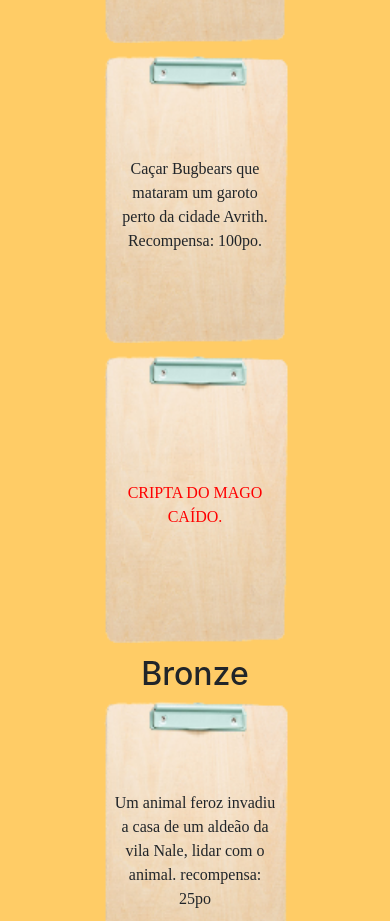
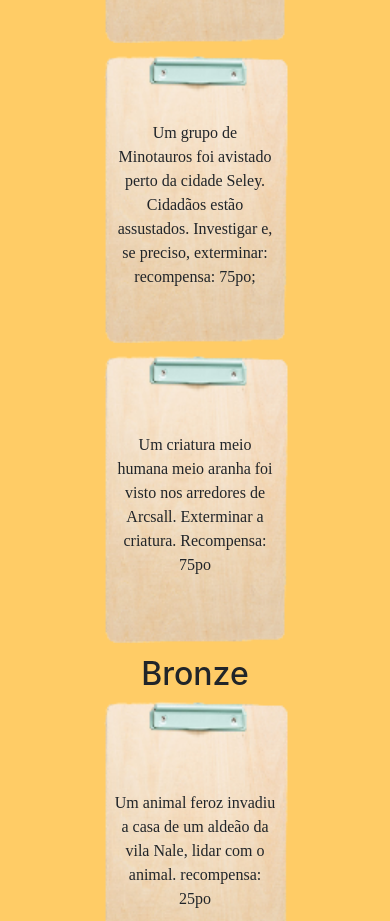
Before and after one commit to CaioCohen/CorruptedDominion, an Angular app: page /missoes in a window 390 px wide. Shown: the part 1360-2281 px from the top of the page. Built offline with nearby package versions, Linux system fonts and the light colour scheme; what ngx-bootstrap-icons would draw is missing.

Commit message:
decima sessão

```diff
--- a/src/app/main/missoes/missoes.component.html
+++ b/src/app/main/missoes/missoes.component.html
@@ -38,14 +38,15 @@
                     <div class="col-md-4 missao">
                         <img class="mission" src="../../assets/imgs/fundoPrancheta.png">
                         <div class="texto">
-                            Caçar Bugbears que mataram um garoto perto da cidade Avrith.
-                            Recompensa: 100po.
+                            Um grupo de Minotauros foi avistado perto da cidade Seley. Cidadãos estão assustados. Investigar e, se preciso, exterminar:
+                            recompensa: 75po;
                         </div>
                     </div>
                     <div class="col-md-4 missao">
                         <img class="mission" src="../../assets/imgs/fundoPrancheta.png">
-                        <div class="texto" style="color: red;">
-                           CRIPTA DO MAGO CAÍDO.
+                        <div class="texto">
+                            Um criatura meio humana meio aranha foi visto nos arredores de Arcsall. Exterminar a criatura.
+                            Recompensa: 75po
                         </div>
                     </div>
                 </div>
--- a/src/app/main/npcs/npcs.component.html
+++ b/src/app/main/npcs/npcs.component.html
@@ -5,7 +5,7 @@
                 <img class="card-img-top" src="../../../assets/imgs/npcs/ForgeDemon.png" alt="Card image cap">
                 <div class="card-body">
                     <h3>Demônio da forja</h3>
-                  <p class="card-text">Ferreiro do pavilhão da forja magica, atualmente não é sabido o porquê de chamarem ele de demônio da forja</p>
+                  <p class="card-text">Ferreiro do pavilhão da forja magica, seu apelido vêm do selo de demônio que ele coloca nas armas/armaduras que ele considera uma obra-prima. Ele é o responsável pelos itens mágicos do pavilhão da forja mágica e parece ter uma certa autoridade dentro do reino, visto que ele não se dirige formalmente ao rei e o rei não parece se importar.</p>
                 </div>
             </div>
             <div class="card col-md-3">
@@ -56,7 +56,7 @@
                 <div class="card-body">
                     <h3>Haley</h3>
                   <p class="card-text">
-                      Filha do chefe da vila Adirie.
+                      Filha do chefe da vila Adirie. Depois de ver o grupo em ação, resolveu virar uma aventureira, unido-se ao grupo do Elliot.
                   </p>
                 </div>
             </div>
@@ -74,7 +74,7 @@
                 <div class="card-body">
                     <h3>Elliot</h3>
                   <p class="card-text">
-                      Elliot é um garoto de 15 anos aspirante a aventureiro. Depois de ver seu grupo sendo exterminado por goblins, recobrou sua motivação quando escutou o discurso motivacional de Sid e agora aspira ser um clérigo aventureiro.
+                      Elliot é um garoto de 15 anos aspirante a aventureiro. Depois de ver seu grupo sendo exterminado por goblins, recobrou sua motivação quando escutou o discurso motivacional de Sid e agora aspira é um clérigo aventureiro.
                   </p>
                 </div>
             </div>
@@ -114,6 +114,15 @@
                   </p>
                 </div>
             </div>
+            <div class="card col-md-3">
+                <img class="card-img-top" src="../../../assets/imgs/npcs/Fulk.png" alt="Card image cap">
+                <div class="card-body">
+                    <h3>Fulk</h3>
+                    <p class="card-text">
+                        Um dos melhores caçadores de Avrith. Ajudou o grupo com a caça dos Bugbears.
+                    </p>
+                </div>
+            </div>
         </div>
     </div>
 </div>
--- a/src/app/main/sessoes/sessoes.component.scss
+++ b/src/app/main/sessoes/sessoes.component.scss
@@ -4,6 +4,11 @@
     margin-right: 10%;
     margin-top: 10px;
     position: relative;
+}
+
+.link{
+    color: lightseagreen;
+    cursor: pointer;
 }
 
 @media only screen and (max-width: 750px){
--- a/src/app/main/sessoes/sessoes.component.ts
+++ b/src/app/main/sessoes/sessoes.component.ts
@@ -12,4 +12,8 @@ export class SessoesComponent implements OnInit {
   ngOnInit(): void {
   }
 
+  alerta(mensagem: string){
+    alert(mensagem);
+  }
+
 }
```
Also changed, not shown: src/app/main/sessoes/sessoes.component.html (+10 -0 lines), src/assets/imgs/npcs/Fulk.png (added).
